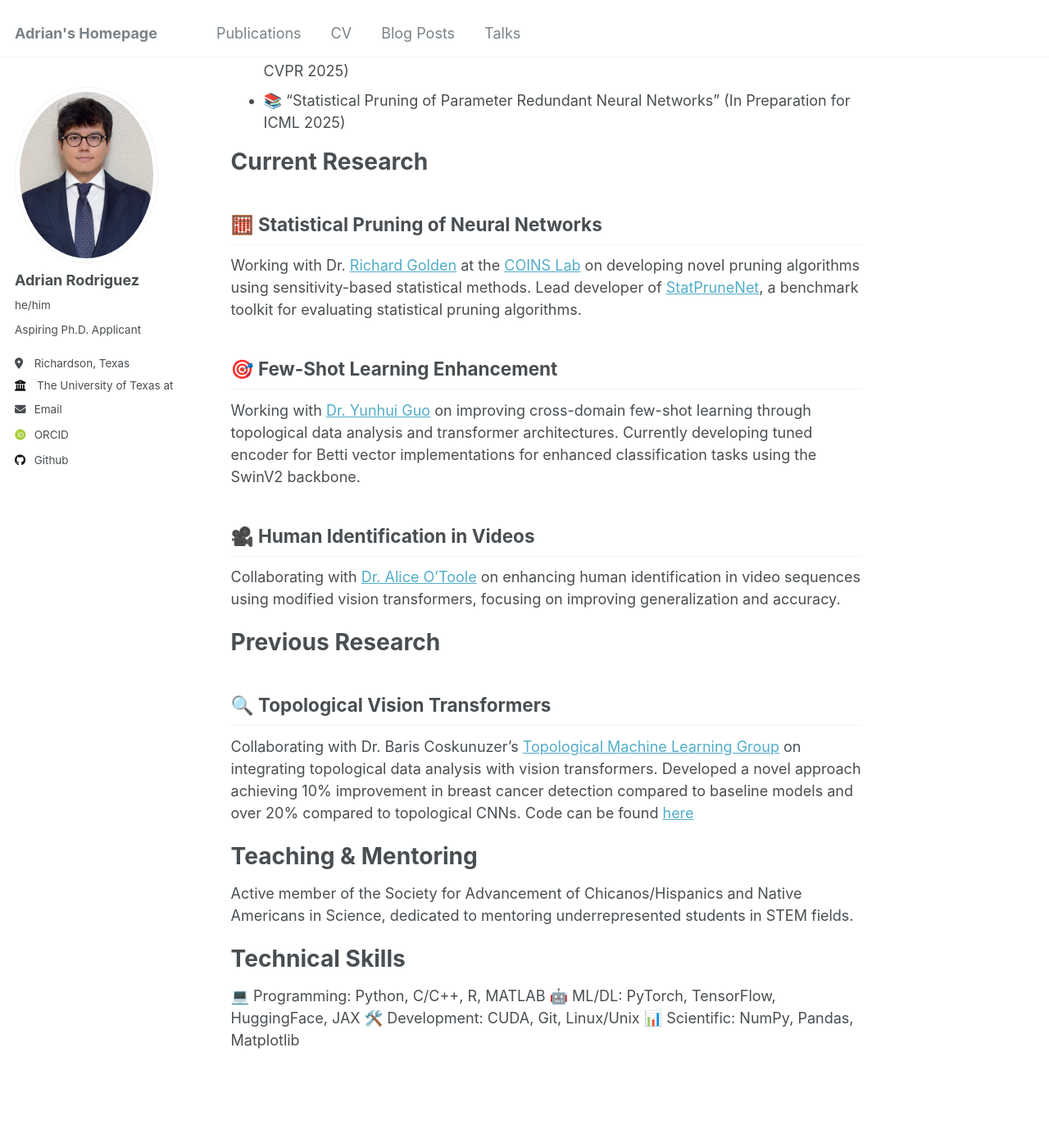
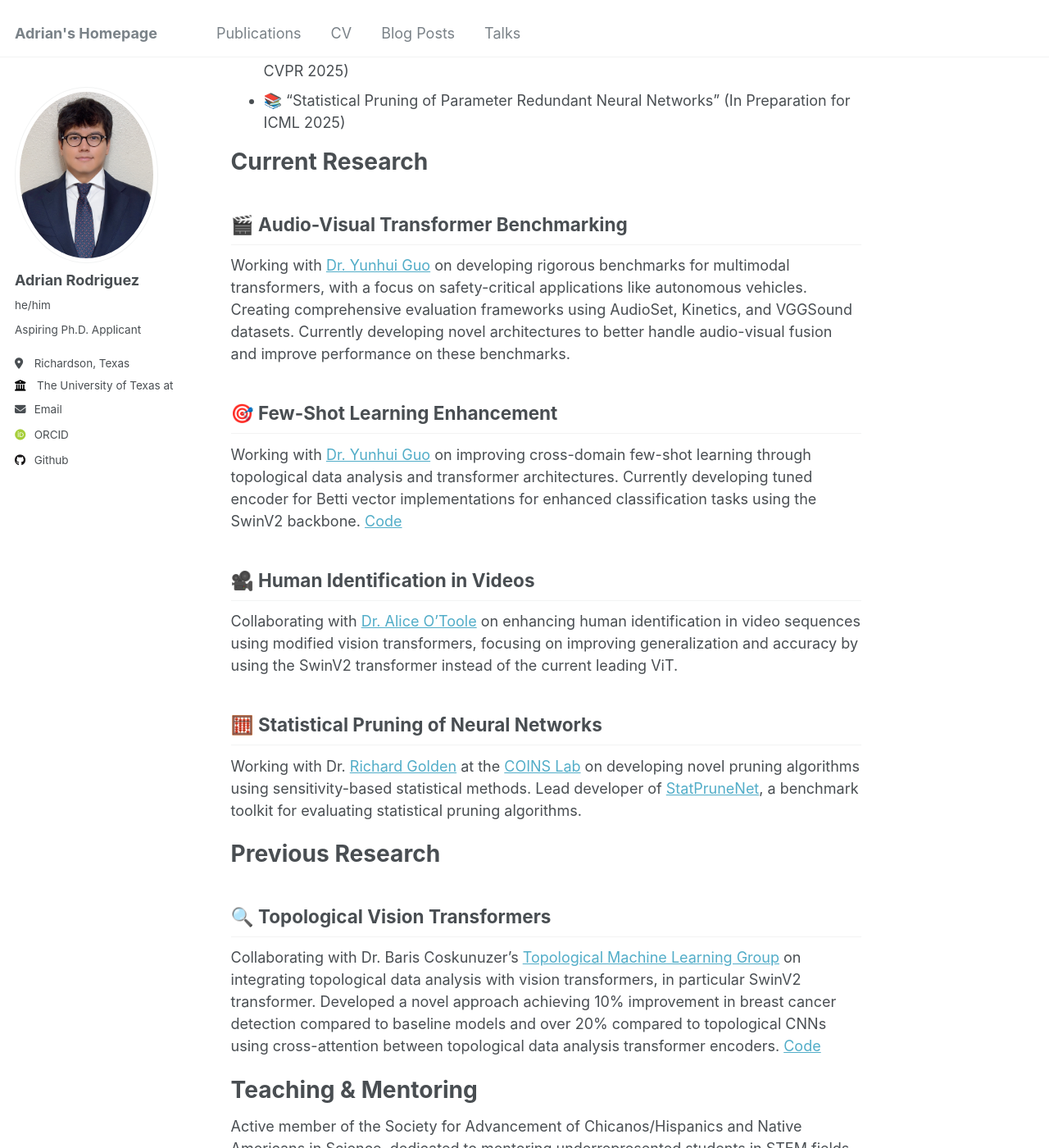
Before and after one commit to axr2718/axe2718.github.io, a Jekyll site: the page built from _pages/about.md, in a window 1280 px wide and 1400 px high, scrolled down 736 px. Shown: the whole window at 82% size. Built offline with Jekyll 4.4.1, drawn with Linux system fonts in a browser that asks for light colours; some web fonts are replaced.

Commit message:
Update about.md

```diff
--- a/_pages/about.md
+++ b/_pages/about.md
@@ -26,18 +26,21 @@ I'm particularly fascinated by how modifying parameter spaces impacts architectu
 
 # Current Research
 
+## 🎬 Audio-Visual Transformer Benchmarking
+Working with [Dr. Yunhui Guo](https://yunhuiguo.github.io/) on developing rigorous benchmarks for multimodal transformers, with a focus on safety-critical applications like autonomous vehicles. Creating comprehensive evaluation frameworks using AudioSet, Kinetics, and VGGSound datasets. Currently developing novel architectures to better handle audio-visual fusion and improve performance on these benchmarks.
+
+## 🎯 Few-Shot Learning Enhancement
+Working with [Dr. Yunhui Guo](https://yunhuiguo.github.io/) on improving cross-domain few-shot learning through topological data analysis and transformer architectures. Currently developing tuned encoder for Betti vector implementations for enhanced classification tasks using the SwinV2 backbone. [Code](https://github.com/axr2718/TopoFewShot)
+
+## 🎥 Human Identification in Videos
+Collaborating with [Dr. Alice O'Toole](https://labs.utdallas.edu/facelab/) on enhancing human identification in video sequences using modified vision transformers, focusing on improving generalization and accuracy by using the SwinV2 transformer instead of the current leading ViT.
+
 ## 🧮 Statistical Pruning of Neural Networks
 Working with Dr. [Richard Golden](https://personal.utdallas.edu/~golden/) at the [COINS Lab](https://labs.utdallas.edu/coinslab/) on developing novel pruning algorithms using sensitivity-based statistical methods. Lead developer of [StatPruneNet](https://github.com/coinslab/StatPruneNet/tree/main), a benchmark toolkit for evaluating statistical pruning algorithms.
 
-## 🎯 Few-Shot Learning Enhancement
-Working with [Dr. Yunhui Guo](https://yunhuiguo.github.io/) on improving cross-domain few-shot learning through topological data analysis and transformer architectures. Currently developing tuned encoder for Betti vector implementations for enhanced classification tasks using the SwinV2 backbone.
-
-## 🎥 Human Identification in Videos
-Collaborating with [Dr. Alice O'Toole](https://labs.utdallas.edu/facelab/) on enhancing human identification in video sequences using modified vision transformers, focusing on improving generalization and accuracy.
-
 # Previous Research
 ## 🔍 Topological Vision Transformers
-Collaborating with Dr. Baris Coskunuzer's [Topological Machine Learning Group](https://sites.google.com/view/topo-ml) on integrating topological data analysis with vision transformers. Developed a novel approach achieving 10% improvement in breast cancer detection compared to baseline models and over 20% compared to topological CNNs. Code can be found [here](https://github.com/axr2718/TopoVT)
+Collaborating with Dr. Baris Coskunuzer's [Topological Machine Learning Group](https://sites.google.com/view/topo-ml) on integrating topological data analysis with vision transformers, in particular SwinV2 transformer. Developed a novel approach achieving 10% improvement in breast cancer detection compared to baseline models and over 20% compared to topological CNNs using cross-attention between topological data analysis transformer encoders. [Code](https://github.com/axr2718/TopoVT)
 
 # Teaching & Mentoring
 Active member of the Society for Advancement of Chicanos/Hispanics and Native Americans in Science, dedicated to mentoring underrepresented students in STEM fields.
```
